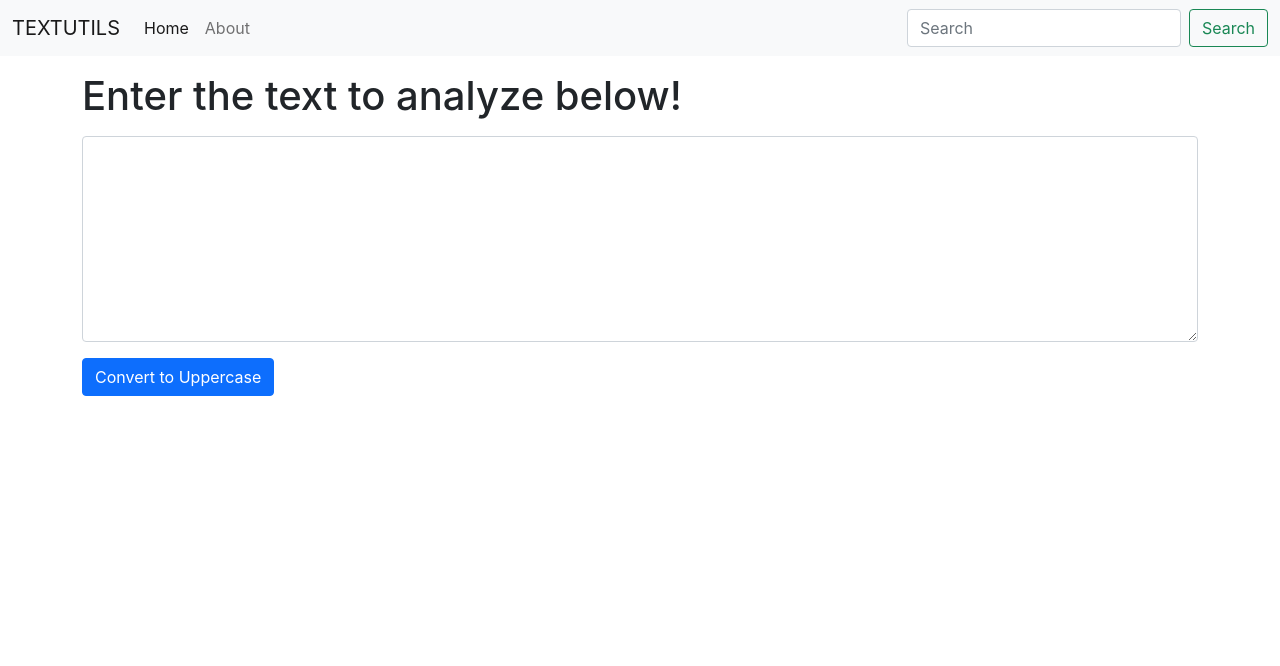
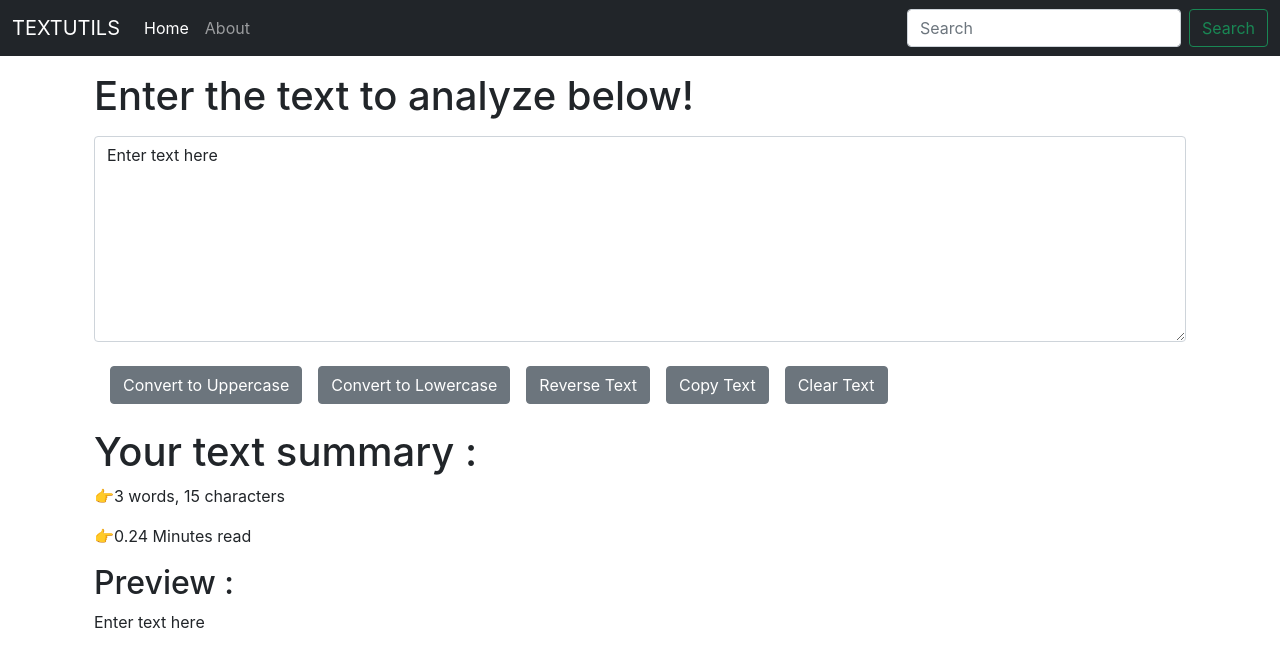
Before and after one commit to ishika-rg/Textutils-App-React, a React (Create React App) app: page / in a window 1280 px wide. Shown: the top 666 px of the page. Built offline with nearby package versions, Linux system fonts and the light colour scheme.

Commit message:
another commit

```diff
--- a/src/components/Navbar.js
+++ b/src/components/Navbar.js
@@ -5,7 +5,7 @@ import PropTypes from 'prop-types';
 export default function Navbar(props) {
   return (
 
-    <nav className="navbar navbar-expand-lg navbar-light bg-light">
+    <nav className="navbar navbar-expand-lg navbar-dark bg-dark">
   <div className="container-fluid">
     <a className="navbar-brand" href="/">{props.title}</a>
     <button className="navbar-toggler" type="button" data-bs-toggle="collapse" data-bs-target="#navbarSupportedContent" aria-controls="navbarSupportedContent" aria-expanded="false" aria-label="Toggle navigation">
--- a/src/components/TextForm.js
+++ b/src/components/TextForm.js
@@ -1,17 +1,72 @@
-import React from 'react'
+import React, {useState} from 'react'
 
 export default function TextForm(props) {
+
+  const [text, SetText] = useState("Enter text here")
+
+  const HandleUpClick = () => {
+   // console.log("uppercase button clicked" + text);
+    let newText = text.toLocaleUpperCase();
+    SetText(newText);
+  }
+
+  const HandleLowClick = () => {
+     let newText = text.toLocaleLowerCase();
+     SetText(newText);
+   }
+   const HandleRevClick = () => {
+    let newText = text.split("").reverse().join("");
+    SetText(newText);
+  }
+
+  const HandleCopyClick = () => {
+    var text = document.getElementById('myBox');
+    text.select();
+    navigator.clipboard.writeText(text.value)
+    // let newText = "";
+    // SetText(newText);
+  }
+
+  const HandleClrClick = () => {
+    let newText = "";
+    SetText(newText);
+  }
+
+  const HandleOnChange = (event) => {
+    //console.log("changed button clicked");
+    SetText(event.target.value)
+  }
+
+
   return (
-      <div>
+      <>
+        <div className='container'>
           <h1>{props.heading}</h1>
           <div className="my-3">
-            <textarea className="form-control" id="myBox" rows="8"></textarea>
+            <textarea className="form-control" value={text} id="myBox"
+            onChange ={HandleOnChange} rows="8"></textarea>
           </div>
 
-          <div className="btn btn-primary">Convert to Uppercase</div>
+          <div className="btn btn-secondary my-2 ms-3" onClick={HandleUpClick}>Convert to Uppercase</div>
+          <div className="btn btn-secondary my-2 ms-3" onClick={HandleLowClick}>Convert to Lowercase</div>
+          <div className="btn btn-secondary my-2 ms-3" onClick={HandleRevClick}>Reverse Text</div>
+          <div className="btn btn-secondary my-2 ms-3" onClick={HandleCopyClick}>Copy Text</div>
+          <div className="btn btn-secondary my-2 ms-3" onClick={HandleClrClick}>Clear Text</div>
 
-      </div>
 
+
+        </div>
+
+        <div className="container my-3">
+          <h1>Your text summary :</h1>
+          <p>👉{text.split(" ").length} words, {text.length} characters </p>
+          <p>👉{0.08 * text.split(" ").length} Minutes read</p>
+          <h2>Preview :</h2>
+          <p>{text}</p>
+        </div>
+
+
+      </>
 
   )
 }
```
Also changed, not shown: src/components/About.js (added, +7 -0 lines).
